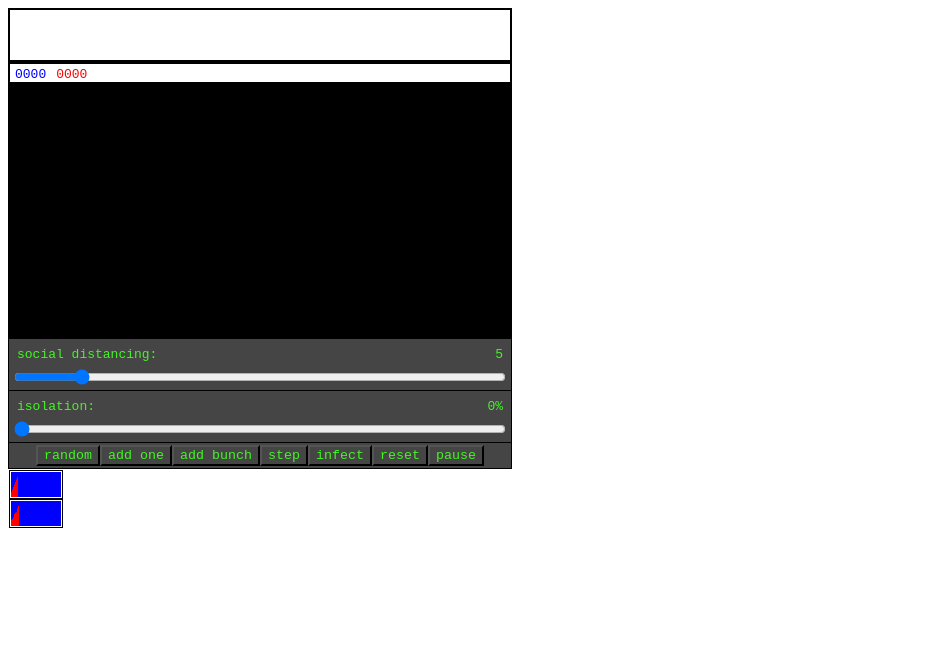
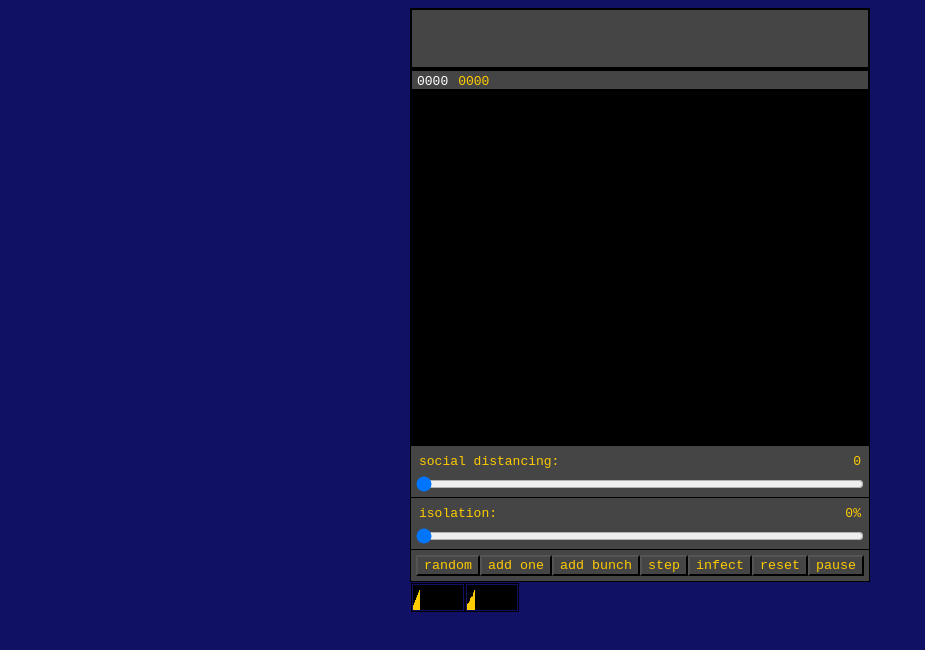
Before and after one commit to bkirkby/ReactBoids, a React (Create React App) app: page / in a window 1280 px wide. Shown: the top 650 px of the page, without its empty margins (0-925 px from the left). Built offline with nearby package versions, Linux system fonts and the light colour scheme.

Commit message:
color scheme changed

```diff
--- a/src/App.js
+++ b/src/App.js
@@ -10,8 +10,8 @@ export default function App() {
   const [boidsNormalCtx, setBoidsNormalCtx] = useState();
   // const [boidsSDCtx, setBoidsSDCtx] = useState();
   // const [boidsIsolationCtx, setBoidsIsolationCtx] = useState();
-  const [canvasWidth] = useState(500);
-  const [canvasHeight] = useState(250);
+  const [canvasWidth] = useState(400);
+  const [canvasHeight] = useState(350);
   const [boidsNormal, setBoidsNormal] = useState([]);
   const [resetCbs, setResetCbs] = useState([]);
   // const [boidsSD, setBoidsSD] = useState([]);
@@ -55,7 +55,7 @@ export default function App() {
           id={"graphCanvas-normal"}
           addResetListener={addResetListener}
         />
-        <div className="counters" style={{ flexBasis: canvasWidth }}>
+        <div className="counters">
           <span className="normal">{zeroFill(boidsNormal.length)}</span>
           <span className="infected">
             {zeroFill(boidsNormal.filter(b => b.state === "infected").length)}
--- a/src/Boid.js
+++ b/src/Boid.js
@@ -12,7 +12,7 @@ export default function Boid({
 }) {
   const stateColors = {
     normal: "white",
-    infected: "red",
+    infected: "#ffcc00",
     immune: "pink"
   };
   useEffect(() => {
@@ -34,19 +34,19 @@ export default function Boid({
       ctx.moveTo(x, y);
       ctx.lineTo(noseX, noseY);
       ctx.closePath();
+      ctx.stroke();
+      ctx.fill();
 
       if (vision) {
         ctx.setLineDash([2, 2]);
-        ctx.lineWidth = 1;
+        ctx.lineWidth = 2;
         ctx.beginPath();
-        ctx.strokeStyle = "#66ff00";
+        //ctx.strokeStyle = "#66ff00";
         ctx.arc(x, y, vision, 0, 2 * Math.PI);
         // ctx.beginPath();
         // ctx.arc(x, y, radius, 0, 2 * Math.PI);
-        // ctx.stroke();
+        ctx.stroke();
       }
-      ctx.stroke();
-      ctx.fill();
     }
   }, [x, y, radius, heading, state, stateColors, ctx, vision]);
 
--- a/src/GraphCanvas.js
+++ b/src/GraphCanvas.js
@@ -29,7 +29,7 @@ export default function GraphCanvas({
 
         // infected
         ctx.beginPath();
-        ctx.fillStyle = "red";
+        ctx.fillStyle = "#ffcc00";
         ctx.fillRect(
           i * lineWidth,
           canvasHeight - infectedHeight,
@@ -40,7 +40,7 @@ export default function GraphCanvas({
 
         // normal
         ctx.beginPath();
-        ctx.fillStyle = "blue";
+        ctx.fillStyle = "black";
         ctx.fillRect(i * lineWidth, 0, lineWidth, normalHeight);
         ctx.closePath();
       });
--- a/src/SimulationHistory.js
+++ b/src/SimulationHistory.js
@@ -34,7 +34,7 @@ export default function SimulationHistory(props) {
               y="0"
               width={svgWidth}
               height={svgHeight}
-              style={{ fill: "blue" }}
+              style={{ fill: "black" }}
             />
             {h.lines.map((line, i) => {
               const lineHeight = svgHeight * line;
@@ -44,7 +44,7 @@ export default function SimulationHistory(props) {
                   y={svgHeight - lineHeight}
                   width="1"
                   height={lineHeight}
-                  style={{ fill: "red" }}
+                  style={{ fill: "#ffcc00" }}
                 />
               );
             })}
--- a/src/Swarm.js
+++ b/src/Swarm.js
@@ -18,9 +18,9 @@ export default function Swarm({
   resetCallback
 }) {
   const [step, setStep] = useState(1);
-  const [boidId, setBoidId] = useState(3);
-  const [infectionRadius, setInfectionRadius] = useState(8);
-  const [sdFactor, setSdFactor] = useState(5);
+  const [boidId, setBoidId] = useState(6);
+  const [infectionRadius, setInfectionRadius] = useState(3);
+  const [sdFactor, setSdFactor] = useState(0);
   const [isolationFactor, setIsolationFactor] = useState(0);
   const [isPaused, setIsPaused] = useState(false);
 
@@ -56,6 +56,12 @@ export default function Swarm({
     },
     [boids]
   );
+
+  const getBoidSpeed = () => {
+    const max = 8;
+    const min = 5;
+    return Math.floor(Math.random() * (max - min + 1) + min);
+  };
 
   const stepBoid = useCallback(
     boid => {
@@ -134,6 +140,13 @@ export default function Swarm({
         }
       }
 
+      const newSpeed =
+        boid.speed === 0
+          ? boid.speed
+          : Math.random() < 0.005
+          ? getBoidSpeed()
+          : boid.speed;
+
       return {
         ...boid,
         x: isPaused
@@ -143,6 +156,7 @@ export default function Swarm({
           ? boid.y
           : wrap(boid.y + Math.sin(heading) * boid.speed, 0, canvasHeight),
         heading: isPaused ? boid.heading : heading,
+        speed: newSpeed,
         state
       };
     },
@@ -181,8 +195,6 @@ export default function Swarm({
       })
     );
   };
-
-  const getBoidSpeed = () => Math.floor(Math.random() * (6 - 2 + 1) + 4);
 
   useEffect(() => {
     // isolation
--- a/src/styles.css
+++ b/src/styles.css
@@ -3,9 +3,13 @@
   text-align: center;
 }
 
+html {
+  background-color: #101065;
+}
+
 button {
   font-family: monospace;
-  color: #45f525;
+  color: #ffcc00;
   background-color: #454545;
 }
 
@@ -13,14 +17,20 @@ h2 {
   font-family: monospace;
 }
 
+.normalContainer {
+  display: flex;
+  flex-flow: column;
+}
+
 .app {
   display: flex;
   flex-flow: row wrap;
-  justify-content: space-between;
+  justify-content: center;
 }
 
 .counters {
   border: 2px solid black;
+  background-color: #454545;
   justify-content: space-between;
   align-content: center;
 }
@@ -28,6 +38,7 @@ h2 {
 .graphContainer {
   display: flex;
   flex-flow: column;
+  background-color: #454545;
 }
 
 .boidContainer {
@@ -42,7 +53,7 @@ h2 {
 
 .simulationHistoryContainer {
   display: flex;
-  flex-flow: column wrap;
+  flex-flow: row wrap;
   padding: 1px;
 }
 
@@ -56,11 +67,11 @@ span {
 }
 
 span.infected {
-  color: red;
+  color: #ffcc00;
 }
 
 span.normal {
-  color: blue;
+  color: white;
 }
 
 svg {
@@ -81,7 +92,7 @@ div.sliderContainer {
   border-right: 1px solid black;
   border-left: 1px solid black;
   background-color: #454545;
-  color: #45f525;
+  color: #ffcc00;
   padding: 3px;
 }
 
@@ -95,6 +106,6 @@ div.swarmButtonsContainer {
   display: flex;
   justify-content: center;
   border: 1px solid black;
-  padding: 2px;
+  padding: 5px;
   background-color: #454545;
 }
```
